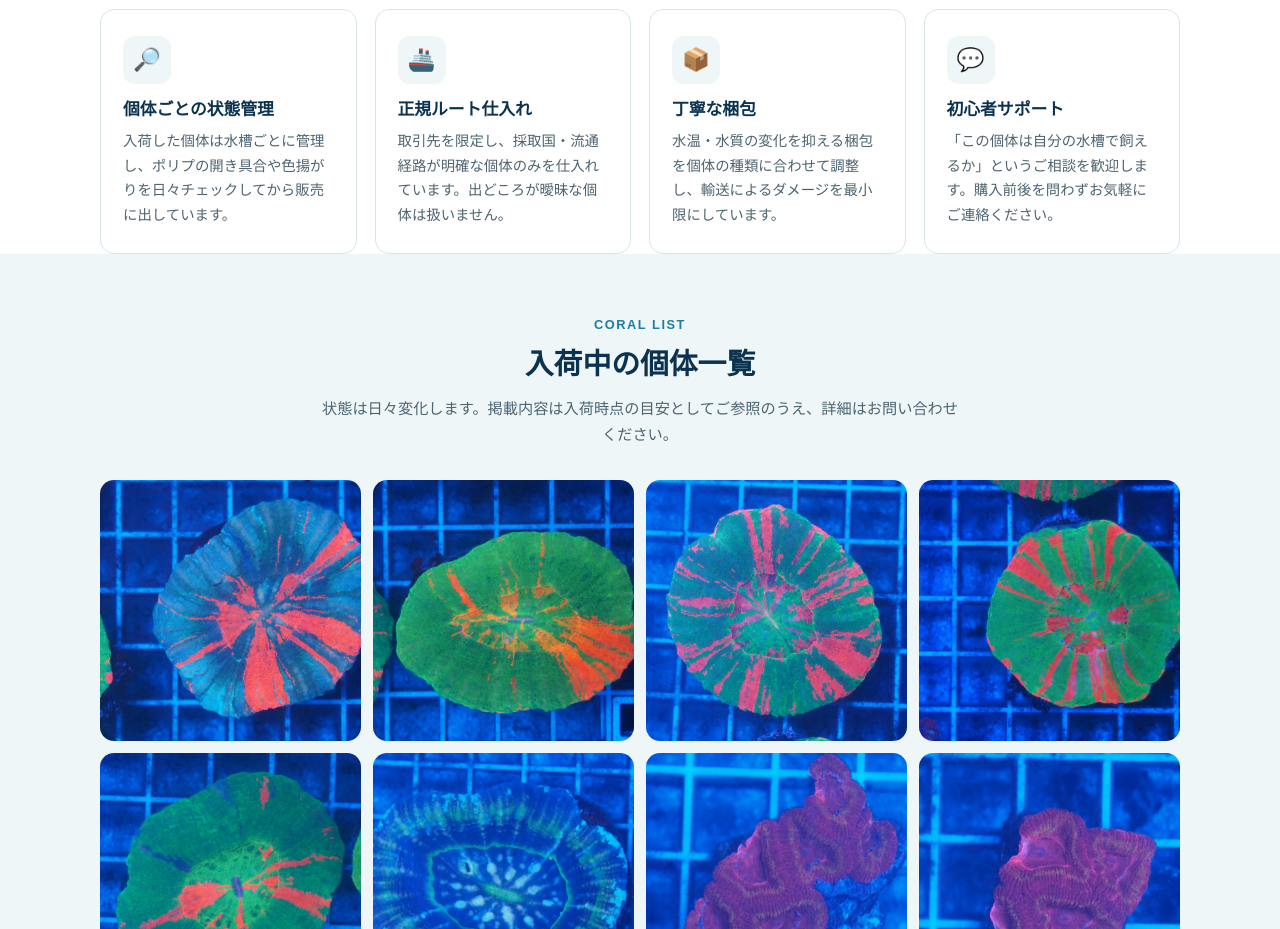
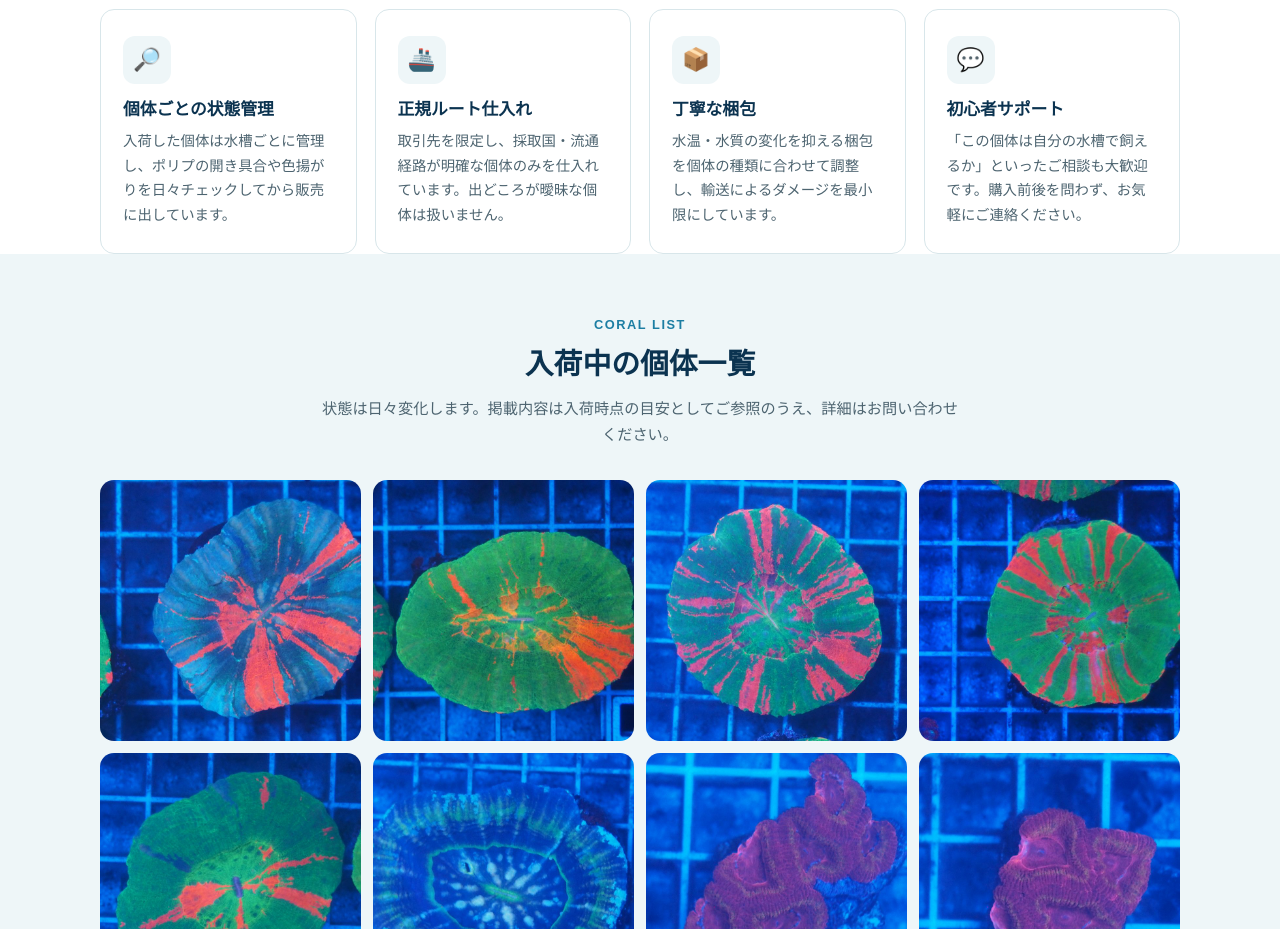
Before and after one commit to u12080430-art/coral-shop, a plain HTML site: page index.html in a window 1280 px wide. Shown: the part 960-1889 px from the top of the page. Drawn offline with Linux system fonts and the light colour scheme.

Commit message:
Add files via upload

```diff
--- a/index.html
+++ b/index.html
@@ -400,7 +400,7 @@
       <div class="reason-card">
         <div class="reason-icon">💬</div>
         <h3>初心者サポート</h3>
-        <p>「この個体は自分の水槽で飼えるか」というご相談を歓迎します。購入前後を問わずお気軽にご連絡ください。</p>
+        <p>「この個体は自分の水槽で飼えるか」といったご相談も大歓迎です。購入前後を問わず、お気軽にご連絡ください。</p>
       </div>
     </div>
   </section>
```
